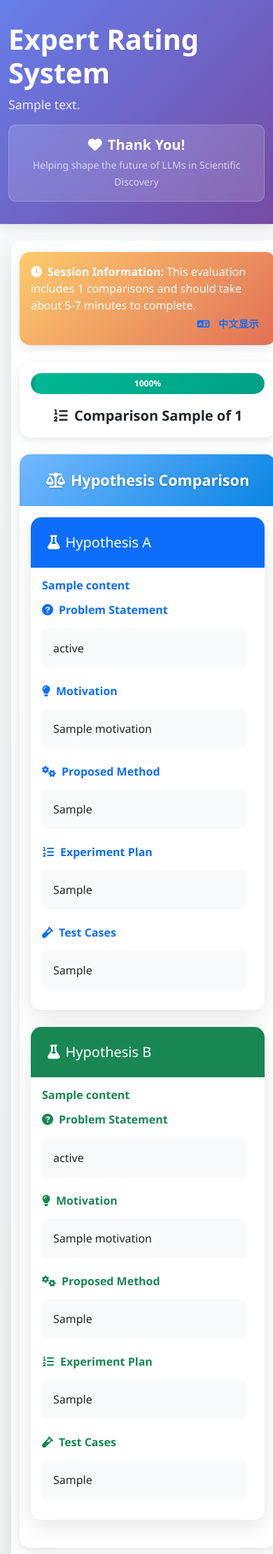
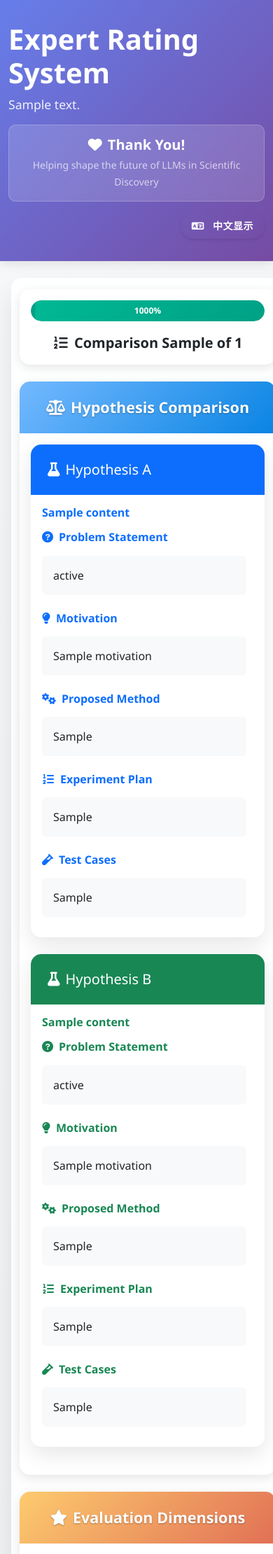
Before and after one commit to menggesun1997/hypothesis-expert-rating-system, a Flask app: template templates/rate_topic.html in a window 390 px wide. Shown: the top 2220 px of the page at 70% size. Run offline with Flask 3, Linux system fonts and the light colour scheme; the template is opened without the code that fills it: most values are stand-ins (such as "Sample title", 1, 10 or a date in 2020); parts of the project's set-up code (start-up, migrations or seed data) failed here and were passed over.

Commit message:
Remove Session Information module and move language toggle to header:
- Remove Session Information alert box from rate_topic.html
- Move Chinese language toggle button to top header in base.html
- Increase container max-width to 1400px for wider layout
- Change hypothesis comparison columns from col-md-6 to col-lg-6
- Improve rating scale layout with responsive grid

```diff
--- a/static/css/style.css
+++ b/static/css/style.css
@@ -23,6 +23,18 @@ main {
     margin-bottom: 2rem !important;
     padding: 2rem;
     box-shadow: 0 20px 40px rgba(0,0,0,0.1);
+    max-width: 1400px;
+}
+
+/* 加宽内容区域 */
+.container {
+    max-width: 1400px;
+}
+
+@media (min-width: 1200px) {
+    .container {
+        max-width: 1400px;
+    }
 }
 
 /* Expert Rating System Header */
--- a/templates/base.html
+++ b/templates/base.html
@@ -24,6 +24,18 @@
                         <h5 class="mb-1"><i class="fas fa-heart me-2"></i>Thank You!</h5>
                         <small class="opacity-75">Helping shape the future of LLMs in Scientific Discovery</small>
                     </div>
+                    <div class="language-toggle mt-3">
+                        <button id="translateBtn" class="btn btn-outline-light btn-sm">
+                            <i class="fas fa-language me-2"></i>
+                            <span id="translateText">
+                                {% if request.args.get('lang') == 'chinese' %}
+                                    English Display
+                                {% else %}
+                                    中文显示
+                                {% endif %}
+                            </span>
+                        </button>
+                    </div>
                 </div>
             </div>
         </div>
--- a/templates/rate_topic.html
+++ b/templates/rate_topic.html
@@ -5,26 +5,6 @@
 {% block content %}
 <div class="row">
     <div class="col-lg-12">
-        <!-- Session Information -->
-        <div class="alert alert-warning mb-4">
-            <div class="row align-items-center">
-                <div class="col-md-8">
-                    <strong><i class="fas fa-clock me-2"></i>Session Information:</strong> This evaluation includes {{ total_comparisons }} comparisons and should take about 5-7 minutes to complete.
-                </div>
-                <div class="col-md-4 text-end">
-                    <button id="translateBtn" class="btn btn-outline-primary btn-sm">
-                        <i class="fas fa-language me-2"></i>
-                        <span id="translateText">
-                            {% if request.args.get('lang') == 'chinese' %}
-                                English Display
-                            {% else %}
-                                中文显示
-                            {% endif %}
-                        </span>
-                    </button>
-                </div>
-            </div>
-        </div>
 
         <!-- 进度条 -->
         <div class="card mb-4 shadow-sm border-0">
@@ -52,7 +32,7 @@
             <div class="card-body">
                 <div class="row">
                     <!-- 假设A -->
-                    <div class="col-md-6 mb-4">
+                    <div class="col-lg-6 mb-4">
                         <div class="card h-100 border-primary">
                             <div class="card-header bg-primary text-white">
                                 <h5 class="mb-0"><i class="fas fa-flask me-2"></i>Hypothesis A</h5>
@@ -108,7 +88,7 @@
                     </div>
 
                     <!-- 假设B -->
-                    <div class="col-md-6 mb-4">
+                    <div class="col-lg-6 mb-4">
                         <div class="card h-100 border-success">
                             <div class="card-header bg-success text-white">
                                 <h5 class="mb-0"><i class="fas fa-flask me-2"></i>Hypothesis B</h5>
@@ -184,25 +164,37 @@
                             <i class="fas fa-lightbulb text-warning me-2"></i>1. Novelty/Originality: Which proposal presents a more surprising, non-obvious, or groundbreaking idea?
                         </label>
                         <div class="rating-scale">
+                            <div class="row">
+                                <div class="col-lg-2 col-md-4 col-6 mb-2">
                                     <div class="form-check">
                                         <input class="form-check-input" type="radio" name="novelty_score" value="1" id="novelty1" required>
                                         <label class="form-check-label" for="novelty1">A is much better</label>
                                     </div>
+                                </div>
+                                <div class="col-lg-2 col-md-4 col-6 mb-2">
                                     <div class="form-check">
                                         <input class="form-check-input" type="radio" name="novelty_score" value="2" id="novelty2">
                                         <label class="form-check-label" for="novelty2">A is slightly better</label>
                                     </div>
+                                </div>
+                                <div class="col-lg-2 col-md-4 col-6 mb-2">
                                     <div class="form-check">
                                         <input class="form-check-input" type="radio" name="novelty_score" value="3" id="novelty3">
                                         <label class="form-check-label" for="novelty3">Roughly equal</label>
                                     </div>
+                                </div>
+                                <div class="col-lg-2 col-md-4 col-6 mb-2">
                                     <div class="form-check">
                                         <input class="form-check-input" type="radio" name="novelty_score" value="4" id="novelty4">
                                         <label class="form-check-label" for="novelty4">B is slightly better</label>
                                     </div>
+                                </div>
+                                <div class="col-lg-2 col-md-4 col-6 mb-2">
                                     <div class="form-check">
                                         <input class="form-check-input" type="radio" name="novelty_score" value="5" id="novelty5">
                                         <label class="form-check-label" for="novelty5">B is much better</label>
+                                    </div>
+                                </div>
                             </div>
                         </div>
                     </div>
```
Lines whose indentation alone changed are shown as unchanged.
